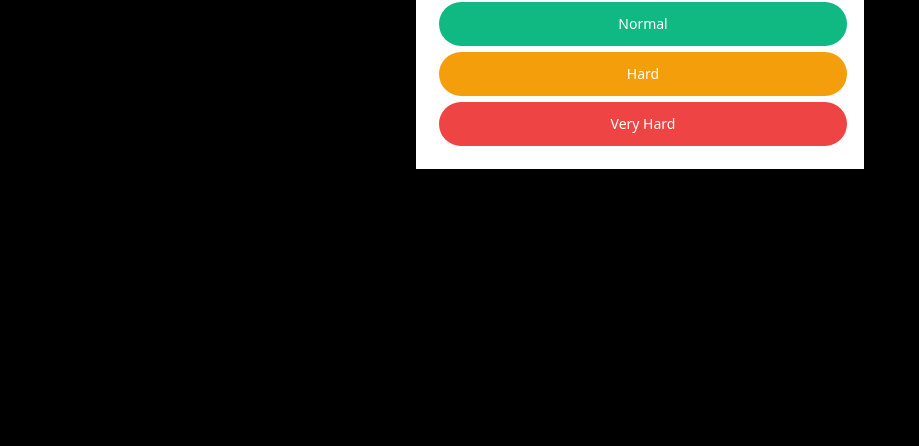
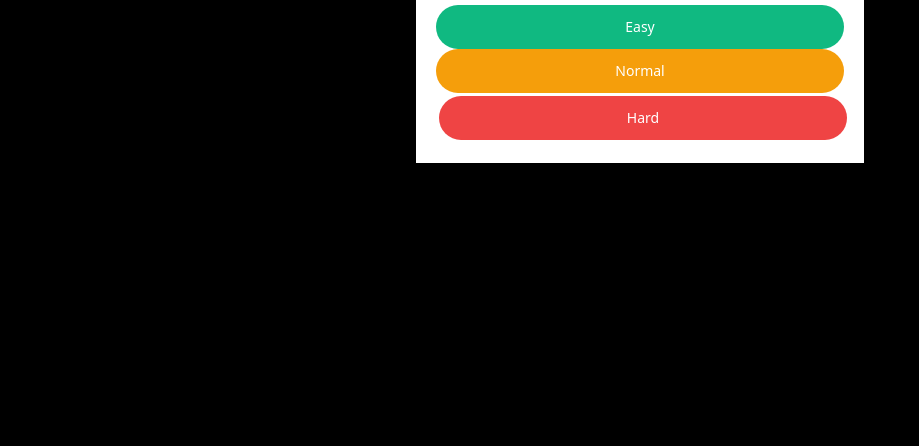
Before and after one commit to Osama-Seyam/Canvas-Game, a plain HTML site: page index.html in a window 1280 px wide. Shown: the part 354-800 px from the top of the page, without its empty margins (0-919 px from the left). Drawn offline with nearby package versions, Linux system fonts and the light colour scheme.

Commit message:
small edit

```diff
--- a/App/Js/Script.js
+++ b/App/Js/Script.js
@@ -5,9 +5,9 @@ canvas.width = innerWidth;
 canvas.height = innerHeight;
 
 const scoreEl = document.getElementById('scoreEl')
-const noraml = document.getElementById('noraml')
+const easy = document.getElementById('easy')
+const normal = document.getElementById('normal')
 const hard = document.getElementById('hard')
-const veryHard = document.getElementById('veryHard')
 const start = document.getElementById('start')
 
 const restartGameBtn = document.getElementById('btn')
@@ -275,7 +275,7 @@ addEventListener('click', (event) => {
 
 let velocityRatio;
 
-noraml.addEventListener('click', () => {
+easy.addEventListener('click', () => {
     init()
     animate()
     spawnEnemies()
@@ -285,7 +285,7 @@ noraml.addEventListener('click', () => {
     start.style.display = 'none'
 })
 
-hard.addEventListener('click', () => {
+normal.addEventListener('click', () => {
     init()
     animate()
     spawnEnemies()
@@ -295,7 +295,7 @@ hard.addEventListener('click', () => {
     start.style.display = 'none'
 })
 
-veryHard.addEventListener('click', () => {
+hard.addEventListener('click', () => {
     init()
     animate()
     spawnEnemies()
--- a/index.html
+++ b/index.html
@@ -21,11 +21,18 @@
     <div id="start" class="fixed inset-0 flex items-center justify-center">
       <div class="bg-white max-w-md w-full p-5 text-center">
         <h1 class="mb-5 text-4xl font-bold leading-none">Choose Difficulty</h1>
-        <!-- <p class="text-sm text-gray-700 mb-4">points</p> -->
         <div>
           <button
-            id="noraml"
+            id="easy"
             class="bg-green-500 text-white w-full py-3 rounded-full text-sm"
+          >
+            Easy
+          </button>
+        </div>
+        <div>
+          <button
+            id="normal"
+            class="bg-yellow-500 text-white w-full py-3 rounded-full text-sm"
           >
             Normal
           </button>
@@ -33,17 +40,9 @@
         <div>
           <button
             id="hard"
-            class="bg-yellow-500 text-white w-full py-3 rounded-full text-sm"
+            class="bg-red-500 text-white w-full py-3 rounded-full text-sm"
           >
             Hard
-          </button>
-        </div>
-        <div>
-          <button
-            id="veryHard"
-            class="bg-red-500 text-white w-full py-3 rounded-full text-sm"
-          >
-            Very Hard
           </button>
         </div>
       </div>
```
